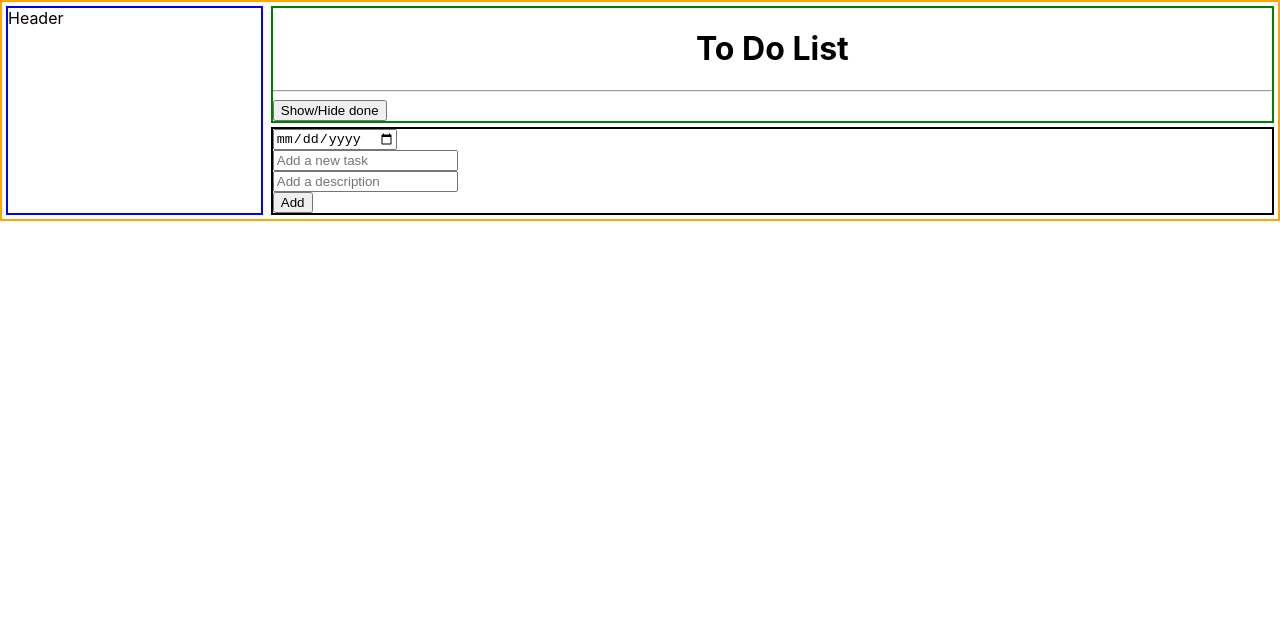
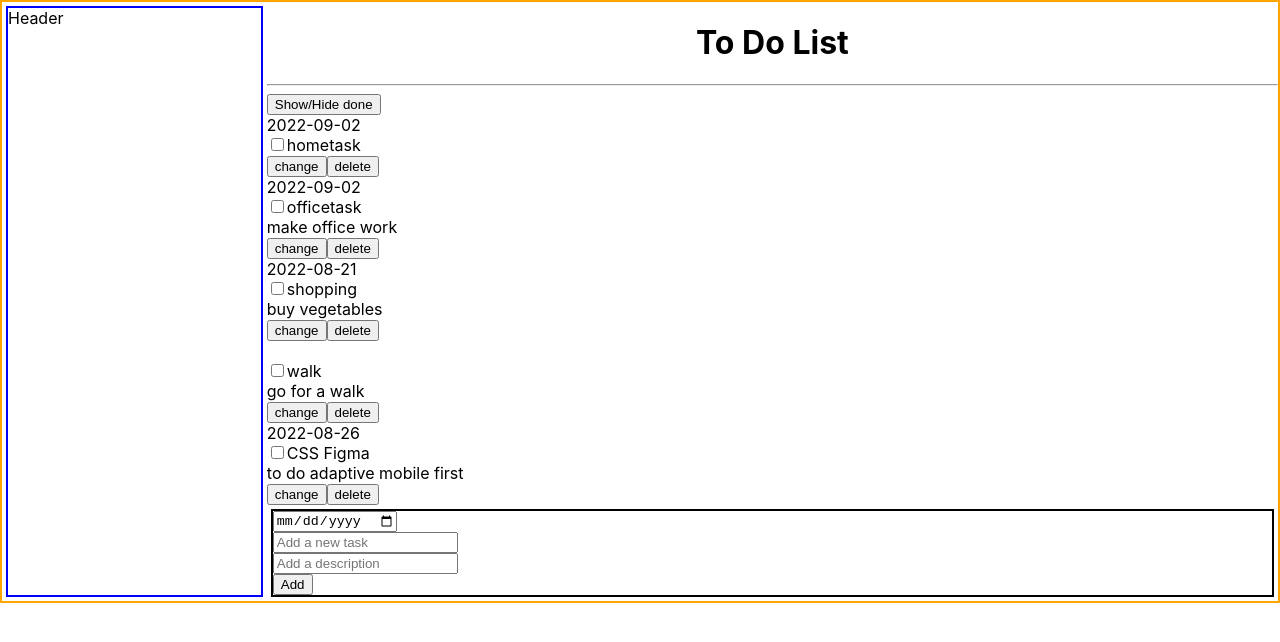
Before and after one commit to Jim4Support/React, a React (Create React App) app: page / in a window 1280 px wide. Shown: the top 642 px of the page. Built offline with nearby package versions, Linux system fonts and the light colour scheme.

Commit message:
Update Main.js
update and delete functions

```diff
--- a/src/Components/Main/Main.js
+++ b/src/Components/Main/Main.js
@@ -1,13 +1,65 @@
-import React from 'react';
+import React, { useState } from 'react';
 import './Main.css';
 
-export default function Main() {
+export default function Main({tasks, setTasks}) {
+    const [update, setUpdate] = useState(null);
+    const [value, setValue] = useState('');
+
+    function deleteTask(id) {
+        const newArray = tasks.filter(t => t.id !== id);
+        setTasks(newArray);
+      }
+
+    function updateTask(id, name) {
+        setUpdate(id)
+        setValue(name)
+    }
+
+    function saveChanges(id) {
+        let newChanges = [...tasks].map(t => {
+            if (t.id === id) {
+                t.name = value;
+            }
+            return t;
+        })
+        setTasks(newChanges);
+        setUpdate(null);
+    }
+
     return (
-        <main className='appmain'>
+        <main className='main'>
             <h1>To Do List</h1>
-            <hr className="hr" size="5px" />
+            <hr className="hr" size="5px"/>
             <div id="show">
                 <button type="button" id="showTasks">Show/Hide done</button>
+            </div>
+            <div>
+                {
+                    tasks.map(item => (
+                        <div key={item.id}>
+                            {
+                                update === item.id ? <div><input onChange={(t) => setValue(t.target.value)} value={value}/></div> : ''
+                            }
+
+                            {
+                                update === item.id ? <div><button onClick={() => saveChanges(item.id)}>Save changes</button></div> : <div>
+                                <div>
+                                {item.dueDate} <br/>
+                        <label>
+                            <input type={'checkbox'}/>
+                            {item.name} {item.done}
+                            </label>
+                            <div>
+                            {item.description}
+                            </div>
+                        </div>
+                        <button onClick={ () => updateTask(item.id, item.name)}>change</button>
+                        <button onClick={ () => deleteTask(item.id)}>delete</button>
+                        </div>
+                            }
+                        </div>
+                    ))
+                }
             </div>
         </main>
     )
```
